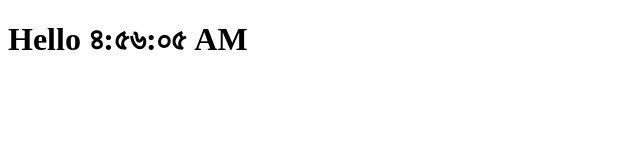
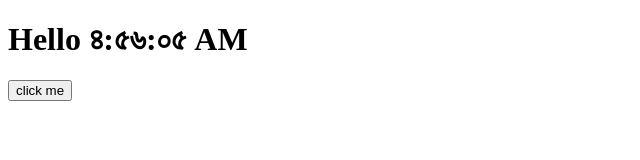
Before and after one commit to Anisur369/React, a React (Vite) app: page / in a window 1280 px wide. Shown: the top 160 px of the page, without its empty margins (0-640 px from the left). Built offline with nearby package versions, Linux system fonts and the light colour scheme.

Commit message:
clock update time

```diff
--- a/src/App.jsx
+++ b/src/App.jsx
@@ -2,7 +2,7 @@ import React from "react"
 import Clock from "./components/Clock"
 
 function App(){
-    return <Clock locale="bn-BD"/>
+    return <Clock/>
 }
 
 export default App
--- a/src/components/Clock.jsx
+++ b/src/components/Clock.jsx
@@ -3,7 +3,7 @@ import React from "react"
 class Clock extends React.Component{
     constructor(props){
         super(props);
-        this.state={date:new Date()}
+        this.state={date:new Date(),locale:'bn-BD'}
     }
     componentDidMount(){
         this.clockTimer=setInterval(() => {
@@ -18,13 +18,20 @@ class Clock extends React.Component{
     componentWillUnmount(){
         clearInterval(this.clockTimer)
     }
+    handleClick=()=>{
+        this.setState({
+            locale:"en-us"
+        })
+    }
     render(){
-        const {date}=this.state;
-        const {locale}=this.props;
+        const {date,locale}=this.state;
         return (
-            <h1 className="heading">
-                <span className="text">Hello {date.toLocaleTimeString(locale)}</span>
-            </h1>
+            <div>
+                <h1 className="heading">
+                    <span className="text">Hello {date.toLocaleTimeString(locale)}</span>
+                </h1>
+                <button onClick={this.handleClick}>click me</button>
+            </div>
         )
     }
 }
```
